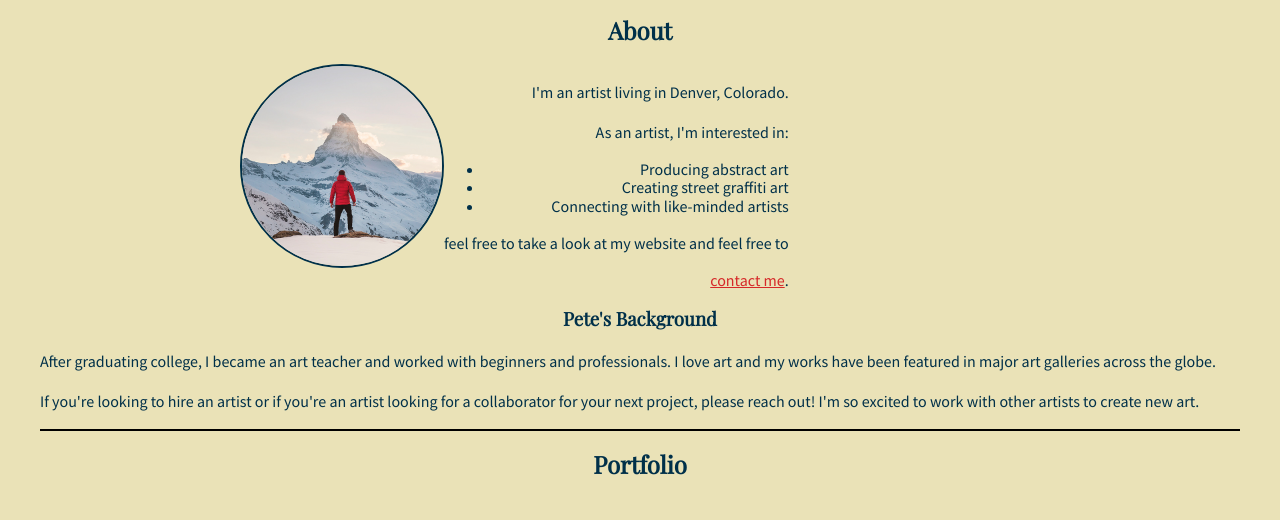
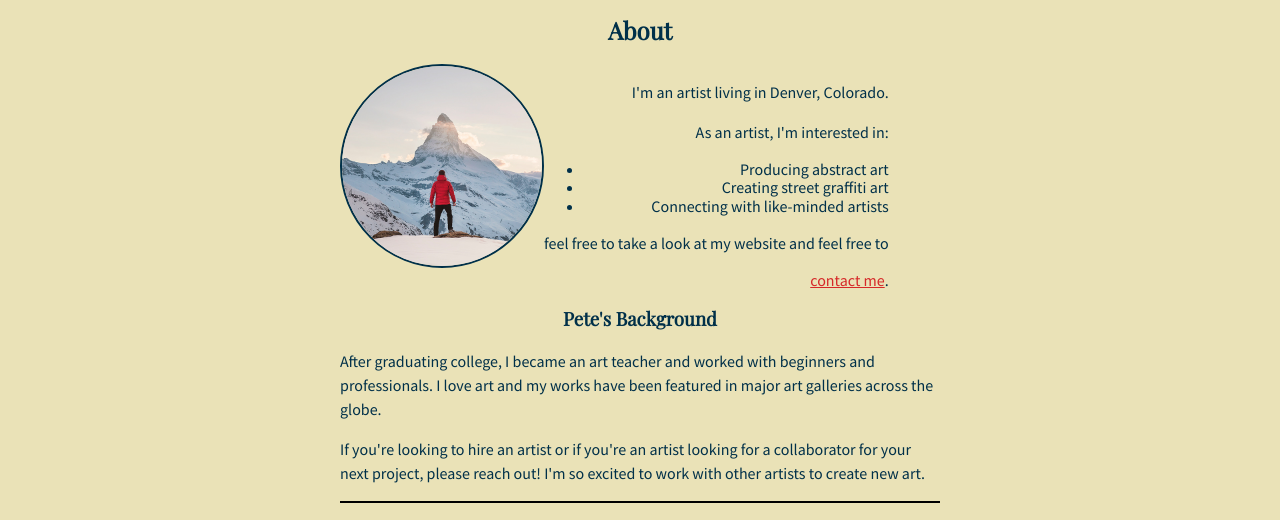
Before and after one commit to TinaTheTechterian/starter-pete-thinkful-portfolio, a website: page index.html in a window 1280 px wide. Shown: the part 123-643 px from the top of the page. Drawn offline with nearby package versions, Linux system fonts and the light colour scheme.

Commit message:
Update style.css

```diff
--- a/style.css
+++ b/style.css
@@ -5,8 +5,8 @@ body {
   background-color: #eae2b7;
   color: #003049;
   font-family: "Source Sans Pro", Tahoma, Geneva, Verdana, sans-serif;
-  padding: 40px
-
+  padding: 40px;
+  max-width: 600px; margin: auto;
 }
 
 /* Headings */
```
